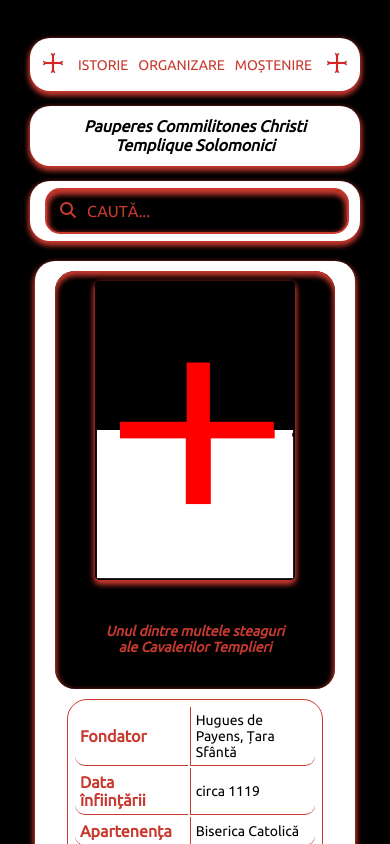
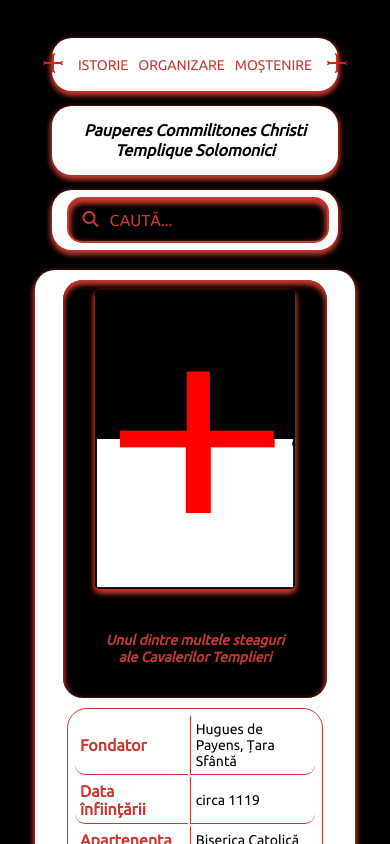
Before and after one commit to ENIKin/tehnologii_web, a plain HTML site: page index.html in a window 390 px wide. Shown: the top 844 px of the page. Drawn offline with Linux system fonts and the light colour scheme.

Commit message:
Home page update

```diff
--- a/Style/style.css
+++ b/Style/style.css
@@ -4,6 +4,15 @@
     --shadow:var(--red) 0 3px 6px, var(--red) 0 3px 6px;
     --shadowinset:var(--red) 0 3px 6px inset, var(--red) 0 3px 6px inset;
     --true_red:#ea3423;
+}
+
+::-webkit-scrollbar {
+    width: 0;
+}
+
+::selection {
+    color: black;
+    background: var(--red);
 }
 
 .body
@@ -207,8 +216,8 @@
 
 .input:focus
 {
-    border-color: black;
-    outline: 1px solid black;
+    border-color: var(--red);
+    outline: 1px solid var(--red);
 }
 
 ::-webkit-input-placeholder {
@@ -281,6 +290,16 @@
     font-size: 16px;
 }
 
+@keyframes anim1 {
+    0% {
+        transform: scale(.3);
+
+    }
+    100% {
+        transform: scale(1.2);
+    }
+}
+
 .circle
 {
     box-shadow: var(--shadowinset);
@@ -290,6 +309,14 @@
     background-color: black;
     min-height: 10px;
     min-width: 10px;
+    animation-name: anim1;
+    animation-duration: 1.5s;
+    animation-timing-function: ease-out;
+    animation-delay: initial;
+    animation-direction: alternate;
+    animation-iteration-count: infinite;
+    animation-fill-mode: none;
+    animation-play-state: running;
 }
 
 .tab1
@@ -326,12 +353,10 @@
 }
 
 /* Mobile version - not finished */
-@media screen and (max-width: 700px) {
+@media screen and (max-width: 600px) {
     .secnav
     {
-        max-width: 500px;
-        width: 90%;
-        margin:auto;
+        width: 100%;
         display:flex;
         flex-direction: column;
         justify-content: center;
@@ -346,32 +371,33 @@
     .logo
     {
         max-height: 20px;
-        margin: 5px 5px;
+        margin: 5px;
     }
 
     .navbar
     {
-        width: 100%;
-        margin: 15px 0 15px 0;
+        width: 80%;
+        margin: 15px 0;
         max-width: 450px;
+        max-height: 7vh;
     }
 
     .divsearch
     {
-        width: 100%;
-        margin: 15px 0 15px 0;
-        max-width: 450px;
+        width: 80%;
+        margin: 15px 0;
+        max-height: 5vh;
     }
 
     .div
     {
-        width: 100%;
-
+        width: 80%;
+        max-height: 7vh;
     }
 
     .sec
     {
-        width: 90%;
+        width: 80%;
         max-width: 450px;
         flex-direction: row;
         justify-content: center;
@@ -381,7 +407,8 @@
 
     .sec_n_m_h
     {
-        padding: 5px;
+        padding: 5px 0;
+        min-height: 7vh;
     }
 
     .row
@@ -398,7 +425,7 @@
 
     .steag
     {
-        width: 75%;
+        width: 70%;
         margin: 0 0 10px 0;
     }
 
@@ -412,9 +439,14 @@
         flex-direction: column-reverse;
     }
 
-    .description2
+    .text2
     {
         max-width: 80%;
+    }
+
+    .text3
+    {
+        font-size: 12px;
     }
 
     .navlink
@@ -437,4 +469,5 @@
         min-height: 5px;
         min-width: 5px;
     }
+
 }
--- a/index.html
+++ b/index.html
@@ -24,7 +24,7 @@
         <h1 class="title">Pauperes Commilitones Christi<br>Templique Solomonici</h1>
     </div>
 
-    <form class="divsearch" id="id2" role="search">
+    <form class="divsearch " id="id2" role="search">
         <button class="btn"><i class="fas fa-search"></i></button>
         <label class="label">
             <input id="id1" name="q" class="input" type="search" placeholder="Caută...">
@@ -136,7 +136,7 @@
                 papei Clement al V-lea. Vineri, 13 octombrie 1307, regele Filip
                 a arestat majoritatea membrilor Ordinului, inclusiv pe Marele
                 Maestru Jacques de Molay, și, după ce le-a obținut mărturisirile
-                prin tortură, i-a ars pe rug.[4] În 1312, papa Clement, sub
+                prin tortură, i-a ars pe rug. În 1312, papa Clement, sub
                 presiune din partea regelui Filip, a dizolvat cu forța întregul
                 ordin. Dispariția bruscă a unei componente importante din societatea
                 europeană a acelor timpuri a dat naștere la speculații și legende,
```
Also changed, not shown: images/scut.svg.png (added).
